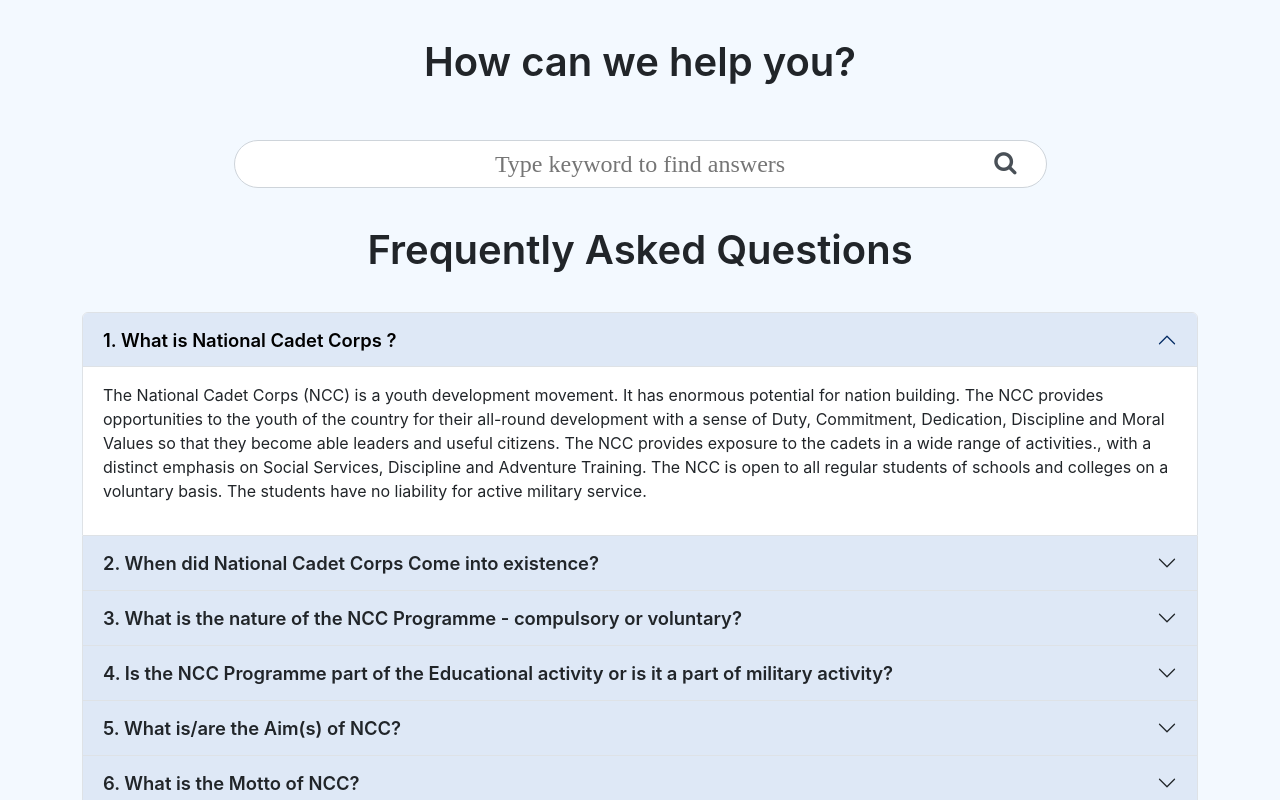
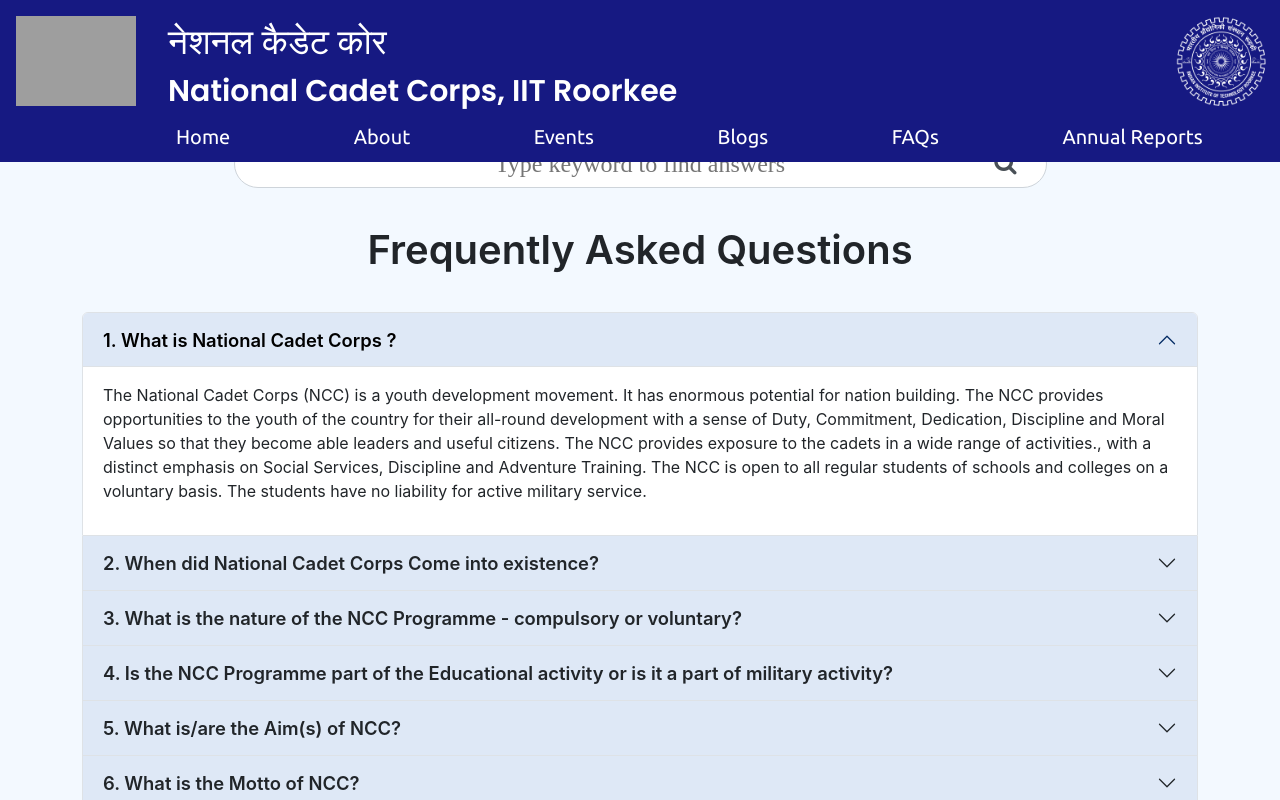
Before and after one commit to AyushDharDubey/NCC-IITR, a React (Create React App) app in the folder ncc/: page /faqs in a window 1280 px wide. Shown: the top 800 px of the page. Built offline with nearby package versions, Linux system fonts and the light colour scheme; grey boxes are pictures that could not be loaded.

Commit message:
added web navbar

```diff
--- a/ncc/src/App.js
+++ b/ncc/src/App.js
@@ -1,5 +1,5 @@
 // import logo from './logo.svg';
-import { BrowserRouter as Router, Routes, Route } from 'react-router-dom'
+import { BrowserRouter as Router, Routes, Route} from 'react-router-dom'
 import './App.css';
 // import Navbar from "./components/Navbar/Navbar.js";
 import Home from "./components/Home/Home.js";
@@ -7,13 +7,14 @@
 import AnnualReport from "./components/AnnualReport/AnnualReport.js";
 import FAQs from "./components/FAQs/FAQs.js";
 import Events from "./components/Events/Events.js";
-import Footer from "./components/Footer/Footer.js"
+import Footer from "./components/Footer/Footer.js";
+import Navbar from './components/Navbar/Navbar.js';
 
 function App() {
   return (
     <div className="App">
       <Router>
-        {/* <Navbar /> */}
+        <Navbar />
         <Routes>
           <Route exact={true} path='/' element={<Home />} />
           {/* <Route exact={true} path='/about-us' element={<AboutUs />} /> */}
--- a/ncc/src/components/Navbar/Navbar.css
+++ b/ncc/src/components/Navbar/Navbar.css
@@ -0,0 +1,331 @@
+@import url('https://fonts.googleapis.com/css2?family=Ubuntu&display=swap');
+@import url('https://fonts.googleapis.com/css2?family=Poppins:wght@600&display=swap');
+.navBar {
+  padding: 0px;
+  background: rgb(22, 25, 130);
+  color: white;
+  top: 0;
+    right: 0;
+    left: 0;
+    z-index: 1030;
+    position: fixed;
+}
+#loading {
+  width: 100%;
+  height: 100%;
+  position: fixed;
+  z-index: 999;
+}
+.NCC-Logo img {
+  margin: 16px 0px 4px 16px;
+  height: 90px;
+  transition: all 0.5s ease;
+}
+.NCC-Logo .ncc_shrink{
+  margin: 6px 0px 6px 40px;
+  height: 70px;
+
+}
+.IITR-Logo img {
+  margin: 16px 0px 0px 0px;
+  height: 90px;
+  transition: all 0.5s ease;
+}
+.IITR-Logo .iitr_shrink{
+  margin: 6px 30px 6px 0px;
+  height: 65px;
+
+}
+.navbar_shrink{
+  display: flex;
+  justify-content: space-around;
+  align-self: center;
+  align-items: center;
+  justify-items: center;
+}
+.navbar_shrink .navItem{
+  display: none;
+}
+nav{
+  transition: all 0.5s ease;
+}
+.navbar_shrink nav{
+  width: 80%;
+}
+.collapsed {
+  transform: translateX(0) !important;
+}
+.box {
+  text-align: center;
+  overflow: hidden;
+  transition: all 0.5s ease;
+  z-index: 3;
+}
+.heading-ncc-hn,.heading-ncc-en {
+  font-family: 'Poppins', sans-serif;
+  margin-bottom: 0;
+}
+.heading-ncc-hn{
+  font-size: 35px;
+}
+.heading-ncc-en{
+  font-size: 30px;
+
+}
+.navLinks {
+  background: rgb(22, 25, 130);
+  transition: 0.6s;
+}
+.navLinks li a {
+  font-family: 'Ubuntu', sans-serif;
+  color: white !important;
+  font-size: 20px;
+  margin-bottom: 2px;
+  border-bottom: 2.5px;
+  transition: 0.3s;
+}
+.navLinks li a:hover{
+  border-bottom: white 2.5px solid;
+  padding-bottom: 1.5px;
+}
+.navLinks li a:active {
+  border-bottom: white 2.5px solid;
+  padding-bottom: 1.5px;
+}
+.hide{
+  display: none !important;
+}
+#ncc-heading{
+  transition: all 0.5s ease;
+
+}
+#nav-mb{
+  display: none;
+}
+#title_footer {
+  font-size: 1.2rem;
+  border-bottom: 2px solid;
+  padding-right: 1.5em;
+}
+span#title_footer {
+  width: fit-content;
+}
+div#title_footer > div {
+  font-weight: 600;
+}
+
+.element {
+  max-width: fit-content;
+}
+a#content {
+  text-decoration: none;
+  color: #fffdfd;
+}
+.address {
+  width: 12em;
+}
+.footerResponsive1 {
+  display: none !important;
+}
+a#logo1:hover > img {
+  border-radius: 50%;
+  background: rgb(0, 89, 255);
+}
+a#logo2:hover > img {
+  border-radius: 50%;
+  background: red;
+}
+a#logo3:hover > img {
+  background: radial-gradient(
+    circle at 30% 107%,
+    #fdf497 0%,
+    #fdf497 5%,
+    #fd5949 45%,
+    #d6249f 60%,
+    #285aeb 90%
+  );
+  border-radius: 50%;
+}
+a#logo4:hover > img {
+  background-image: conic-gradient(#4285f4 0deg, #34a852 150deg, #fabb04 225deg, #ea4335 280deg, #1a73e8 350deg);
+  border-radius: 50%;
+}
+.footer-copyright {
+  margin-bottom: 0px;
+}
+.fitContent {
+  width: fit-content;
+}
+#contact_content,
+#address_content,
+#website_content {
+  height: 0px;
+  overflow: hidden;
+  transition: all 0.5s;
+}
+.contact_content_0,
+.address_content_0,
+.website_content_0 {
+  height: 114px !important;
+}
+#footer_heading > h2 {
+  font-weight: 700 !important;
+  font-size: 1.8em;
+  margin-bottom: 0.2rem;
+}
+#footer_heading > h4 {
+  font-weight: 600 !important;
+  font-size: 1.5em;
+}
+.navLinks {
+  padding: 0;
+}
+.NCC-Logo,
+.IITR-Logo {
+  /* padding: 0; */
+  width: auto;
+  display: inline-block;
+}
+.NCC-Logo {
+  padding-right: 20px;
+}
+.IITR-Logo {
+  position: absolute;
+  right: 12px;
+  padding: 0;
+}
+.NCC-Logo a,
+.IITR-Logo a {
+  display: inline-block;
+}
+.toggle-icon {
+  position: absolute;
+  right: 0;
+  width: auto;
+}
+/* -----NAVBAR Responsiveness------ */
+@media only screen and (max-width: 992px) {
+  .navbar-nav {
+    flex-direction: row;
+  }
+  .NCC-Logo {
+    padding: 0 0 0 12px;
+  }
+  .IITR-Logo {
+    padding: 0;
+  }
+  .NCC-Logo img {
+    margin: 16px 0px 16px 12px;
+    height: 65px;
+  }
+  .IITR-Logo img {
+    margin: 16px 0px 0px -5px;
+    height: 60px;
+  }
+  .hamburger-box {
+    height: 40px;
+  }
+}
+@media only screen and (max-width: 760px) {
+  #nav-mb{
+    display: block;
+  }
+  .IITR-Logo {
+    position: static;
+    padding-left: 5px;
+  }
+  #ncc-heading {
+    display: none;
+  }
+  .box {
+    position: absolute;
+    transform: translateX(-100vw);
+    text-align: center;
+    width: 100%;
+    height: 100vh;
+    background: rgba(22, 25, 130, 0.969);
+  }
+  .toggle-icon {
+    display: inline-block !important;
+  }
+  .navbar-nav {
+    flex-direction: column;
+  }
+  .NCC-Logo img {
+    margin: 16px 0px 16px 16px;
+    height: 65px;
+  }
+  .NCC-Logo .ncc_shrink {
+    margin: 16px 0px 16px 16px;
+    height: 65px;
+  }
+  .IITR-Logo img {
+    margin: 16px 0px 0px 0px;
+    height: 60px;
+  }
+  .IITR-Logo .iitr_shrink {
+    margin: 16px 0px 0px 0px;
+    height: 60px;
+  }
+  .hamburger-box {
+    height: 50px;
+    margin-left: 30px;
+  }
+  .navLinks {
+    align-items: baseline;
+  }
+  .navLinks li a:active,
+  .navLinks li a:hover,
+  .navLinks li a.active {
+    border-bottom: 0;
+    font-size: 25px;
+    font-weight: 700;
+  }
+}
+@media only screen and (max-width: 470px) {
+  .NCC-Logo img {
+    margin: 8px 0px 8px 8px;
+    height: 60px;
+  }
+  .NCC-Logo .ncc_shrink {
+    margin: 8px 0px 8px 8px;
+    height: 60px;
+  }
+  .IITR-Logo img {
+    margin: 8px 0px 0px 0px;
+    height: 55px;
+  }
+  .IITR-Logo .iitr_shrink {
+    margin: 8px 0px 0px 0px;
+    height: 55px;
+  }
+  .hamburger-box {
+    height: 40px;
+    margin-left: 0px;
+  }
+  /* #carouselExampleIndicators > button {
+    display: none;
+  } */
+}
+
+@media (max-width: 760px) {
+  .footerResponsive {
+    display: none !important;
+  }
+  .footerResponsive1 {
+    display: flex !important;
+  }
+
+  .element {
+    padding: 1rem;
+    max-width: 100%;
+  }
+}
+@media (max-width: 370px) {
+  #footer_heading > h2 {
+    font-size: 1.4em;
+  }
+  #footer_heading {
+    padding: 0.5rem !important;
+  }
+}
--- a/ncc/src/components/Navbar/Navbar.js
+++ b/ncc/src/components/Navbar/Navbar.js
@@ -1,7 +1,81 @@
-import React from 'react'
+import React, { useState, useEffect } from 'react';
+import "./Navbar.css"
+import Home from '../Home/Home.js';
+import { Link } from 'react-router-dom';
+
 
 export default function Navbar() {
+    const [isShrunk, setIsShrunk] = useState(false);
+
+    useEffect(() => {
+      const handleScroll = () => {
+        if (window.scrollY > 100) {
+          setIsShrunk(true);
+        } else {
+          setIsShrunk(false);
+        }
+      };
+
+      window.addEventListener('scroll', handleScroll);
+
+      return () => {
+        window.removeEventListener('scroll', handleScroll);
+      };
+    }, []);
+
     return (
-        <div></div>
+        <div>
+            <div class="container-fluid navBar">
+                <div class="row ncc-navBar">
+                    <div class="NCC-Logo">
+                        <Link href="/">
+                            <img src="./images/NCC Logo.png" alt="NCC Logo" id="NCC-Logo" className={isShrunk ? 'ncc_shrink' : ''} ></img>
+                        </Link>
+                    </div>
+                    <div class="col-10" id="navbar_NavLinks" className= {` col-10 ${isShrunk ? 'navbar_shrink' : ''}`}>
+                        <div class="pt-3 navItem" id="ncc-heading">
+                            <p class="heading-ncc-hn">नेशनल कैडेट कोर</p>
+                            <p class="heading-ncc-en">National Cadet Corps, IIT Roorkee</p>
+                        </div>
+                        <nav class="navbar navbar-expand-lg navbar-dark navLinks py-0 box">
+                            <div class="container p-0 m-0">
+                                <div class="navbar-collapse">
+                                    <ul class="navbar-nav d-flex justify-content-between w-100 me-auto mb-lg-0">
+                                        <li class="nav-item">
+                                            <Link class="nav-link active" aria-current="page" to ="/">Home</Link>
+                                        </li>
+                                        <li class="nav-item">
+                                            <Link class="nav-link" to ="/about-us">About</Link>
+                                        </li>
+                                        <li class="nav-item">
+                                            <Link class="nav-link" to ="/events">Events</Link>
+                                        </li>
+                                        <li class="nav-item">
+                                            <Link class="nav-link" to ="./allBlog.html">Blogs</Link>
+                                        </li>
+                                        <li class="nav-item">
+                                            <Link class="nav-link" to ="/faqs">FAQs</Link>
+                                        </li>
+                                        <li class="nav-item">
+                                            <Link class="nav-link" to ="/annual-report">Annual Reports</Link>
+                                        </li>
+                                    </ul>
+                                </div>
+                            </div>
+                        </nav>
+                    </div>
+                    <div class="IITR-Logo">
+                        <a href="https://iitr.ac.in/"><img src="./images/IITR Logo.png" alt="IITR logo" id="IITR-Logo" className={isShrunk ? 'iitr_shrink' : ''}></img></a>
+                    </div>
+                    <div class="toggle-icon d-none navItem">
+                        <button class="hamburger hamburger--collapse" type="button">
+                            <span class="hamburger-box ">
+                                <span class="hamburger-inner"></span>
+                            </span>
+                        </button>
+                    </div>
+                </div>
+            </div>
+        </div>
     );
 }
```
